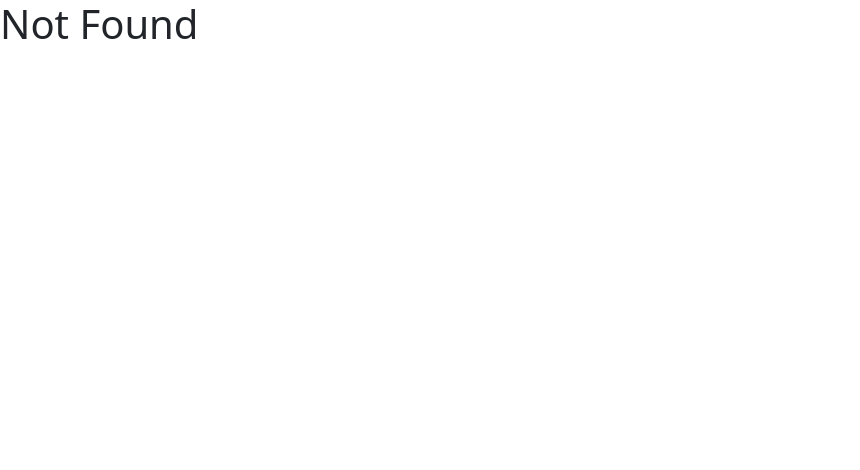
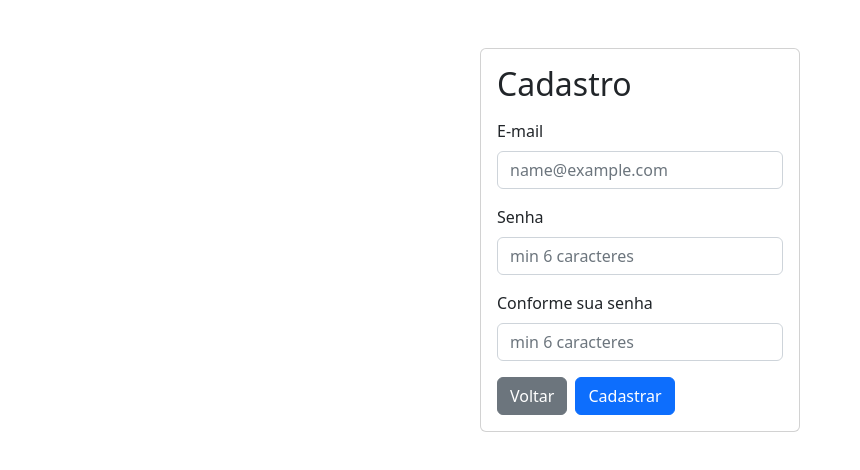
Before and after one commit to joabe-silva/list-itens-free, a React (Create React App) app: page /cadastro in a window 1280 px wide. Shown: the top 470 px of the page, without its empty margins (0-860 px from the left). Built offline with nearby package versions, Linux system fonts and the light colour scheme.

Commit message:
criando tela de cadastro

```diff
--- /dev/null
+++ b/src/components/Cadastro/Cadastro.css
@@ -0,0 +1,6 @@
+.container {
+    display: flex;
+    flex-direction: row;
+    justify-content: center;
+    align-items: center;
+}
--- /dev/null
+++ b/src/components/Cadastro/Cadastro.js
@@ -0,0 +1,26 @@
+import { Link } from "react-router-dom";
+import './Cadastro.css';
+
+export const Cadastro = () => (
+    <div className="container mt-5">
+        <div className="card" style={{ width: '20rem' }}>
+            <div className="card-body">
+                <h2 className="mb-3">Cadastro</h2>
+                <div className="mb-3">
+                    <label htmlFor="email" className="form-label">E-mail</label>
+                    <input type="email" className="form-control" id="email" placeholder="name@example.com" />
+                </div>
+                <div className="mb-3">
+                    <label htmlFor="senha" className="form-label">Senha</label>
+                    <input type="password" className="form-control" id="senha" placeholder="min 6 caracteres" />
+                </div>
+                <div className="mb-3">
+                    <label htmlFor="senha2" className="form-label">Conforme sua senha</label>
+                    <input type="password" className="form-control" id="senha2" placeholder="min 6 caracteres" />
+                </div>
+                <Link to="/" className="btn btn-secondary me-2">Voltar</Link>
+                <button className="btn btn-primary">Cadastrar</button>
+            </div>
+        </div>
+    </div>
+)
--- a/src/components/Login/Login.jsx
+++ b/src/components/Login/Login.jsx
@@ -1,8 +1,9 @@
+import { Link } from "react-router-dom";
 import './Login.css';
 
 export const Login = () => (
     <div className="container mt-5">
-        <div className="card" style={{ width: '18rem' }}>
+        <div className="card" style={{ width: '20rem' }}>
             <div className="card-body">
                 <h2 className="mb-3">Login</h2>
                 <div className="mb-3">
@@ -14,7 +15,7 @@ export const Login = () => (
                     <input type="password" className="form-control" id="senha" placeholder="xxxx" />
                 </div>
                 <button className="btn btn-primary me-2">Entrar</button>
-                <button className="btn btn-secondary">Cadastro</button>
+                <Link to="/cadastro" className="btn btn-secondary">Cadastro</Link>
             </div>
         </div>
     </div>
--- a/src/routes.js
+++ b/src/routes.js
@@ -1,12 +1,14 @@
 import React from 'react';
 import { BrowserRouter, Routes, Route } from 'react-router-dom';
 import { Login } from './components/Login/Login';
+import { Cadastro } from './components/Cadastro/Cadastro';
 
 const RoutesApi = () => (
     <BrowserRouter>
         <Routes>
             <Route path='/' element={ <Login /> } />
-            <Route path='*' element={<h1>Not Found</h1>} />
+            <Route path='*' element={<h1>Not Found</h1>} />+
+            <Route path='/cadastro' element={ <Cadastro /> } />
             <Route path='my-lists/' element={<h1>my-lists</h1>} />
         </Routes>
     </BrowserRouter>
--- a/src/firabase-config.js
+++ b/src/services/firabase-config.js
@@ -11,6 +11,4 @@ const firebaseConfig = {
   measurementId: "G-WS4BBC024Q"
 };
 
-const app = initializeApp(firebaseConfig);
-
-export default app;
+export const app = initializeApp(firebaseConfig);
```
